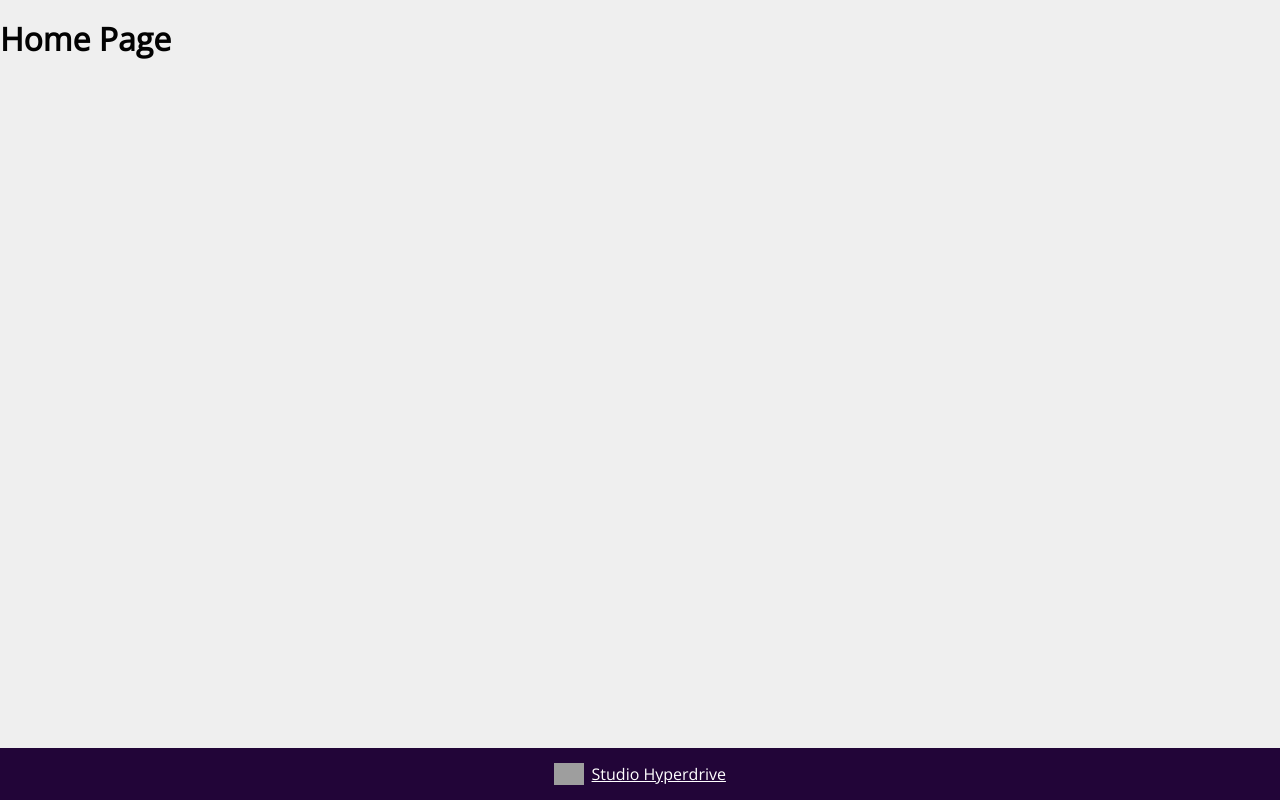
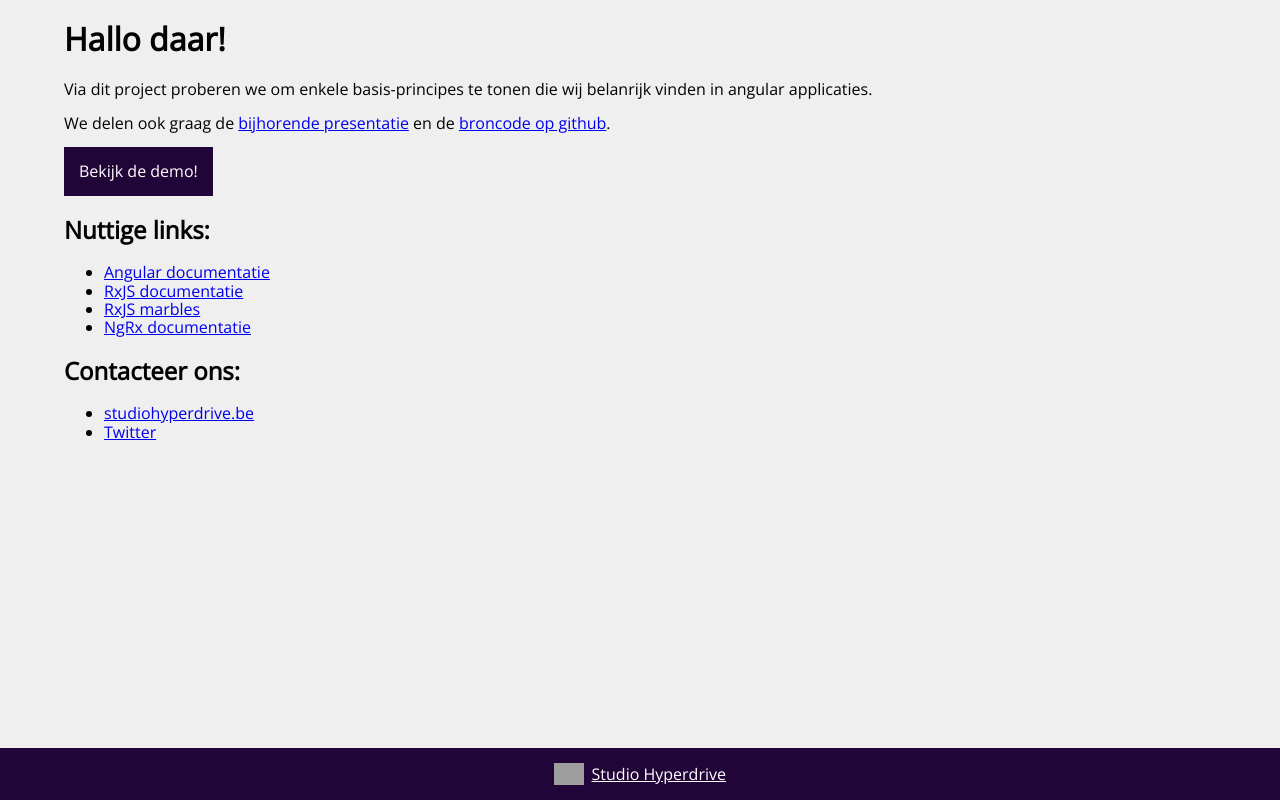
Before and after one commit to studiohyperdrive/angular-pokemon-demo, an Angular app: page / in a window 1280 px wide. Built offline with nearby package versions, Linux system fonts and the light colour scheme; grey boxes are pictures that could not be loaded.

Commit message:
add homepage

```diff
--- a/src/app/pages/home/home.page.html
+++ b/src/app/pages/home/home.page.html
@@ -1 +1,26 @@
-<h1>Home Page</h1>
+<div class="u-container u-margin-top">
+  <h1>Hallo daar!</h1>
+
+  <p>Via dit project proberen we om enkele basis-principes te tonen die wij belanrijk vinden in angular applicaties.</p>
+  <p class="u-margin-bottom">We delen ook graag de <a href="https://media.studiohyperdrive.be/presentations/presentatie-angular.pdf">bijhorende presentatie</a> en de <a href="https://github.com/studiohyperdrive/angular-demo">broncode op github</a>.</p>
+
+  <div class="u-margin-bottom">
+    <a routerLink="pokedex" class="cta">Bekijk de demo!</a>
+  </div>
+
+
+  <h2>Nuttige links:</h2>
+  <ul>
+    <li><a href="https://angular.io/" target="_blank">Angular documentatie</a></li>
+    <li><a href="https://rxjs.dev/guide/overview" target="_blank">RxJS documentatie</a></li>
+    <li><a href="https://rxmarbles.com" target="_blank">RxJS marbles</a></li>
+    <li><a href="https://ngrx.io/" target="_blank">NgRx documentatie</a></li>
+  </ul>
+
+  <h2>Contacteer ons:</h2>
+  <ul>
+    <li><a href="https://studiohyperdrive.be" target="_blank">studiohyperdrive.be</a></li>
+    <li><a href="https://twitter.com/studiohyperdrv" target="_blank">Twitter</a></li>
+  </ul>
+
+</div>
```
